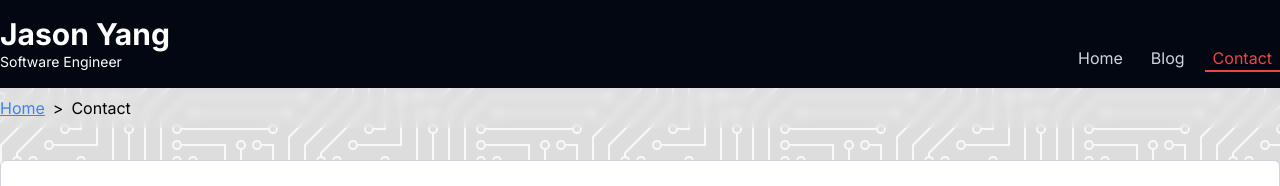
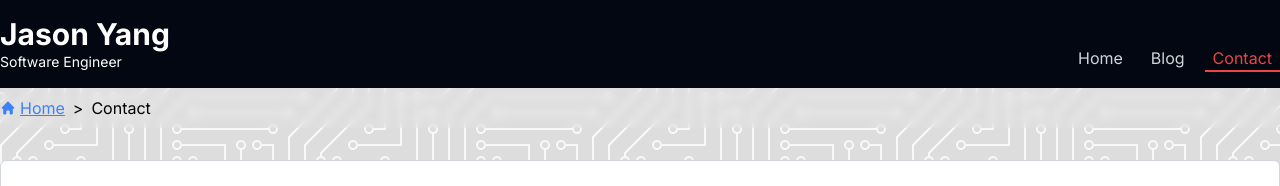
Before and after one commit to jason-yang/jason-yang.github.io, a Next.js app: page /contact in a window 1280 px wide. Shown: the top 186 px of the page. Built offline with nearby package versions, Linux system fonts and the light colour scheme.

Commit message:
feat: add home icon to home page breadcrumb

```diff
--- a/package.json
+++ b/package.json
@@ -13,6 +13,7 @@
     "build-storybook": "storybook build"
   },
   "dependencies": {
+    "@heroicons/react": "^2.0.18",
     "@mdx-js/loader": "^2.3.0",
     "@mdx-js/react": "^2.3.0",
     "@next/mdx": "^13.4.7",
--- a/src/components/breadcrumbs/provider.tsx
+++ b/src/components/breadcrumbs/provider.tsx
@@ -7,6 +7,7 @@ import {
   createContext,
   useState,
 } from "react";
+import HomeIcon from "@heroicons/react/20/solid/HomeIcon";
 import { CrumbItem } from "./types";
 
 interface Context {
@@ -21,7 +22,15 @@ export const BreadcrumbsContext = createContext<Context>({
 
 export default function BreadcrumbsProvider({ children }: PropsWithChildren) {
   const [items, setItems] = useState<CrumbItem[]>([
-    { label: "Home", href: "/" },
+    {
+      label: (
+        <div className="flex flex-row items-center gap-1">
+          <HomeIcon className="h-4 w-4" />
+          Home
+        </div>
+      ),
+      href: "/",
+    },
   ]);
 
   return (
```
Also changed, not shown: 1 other file (tests, documents, lock files or other folders).
